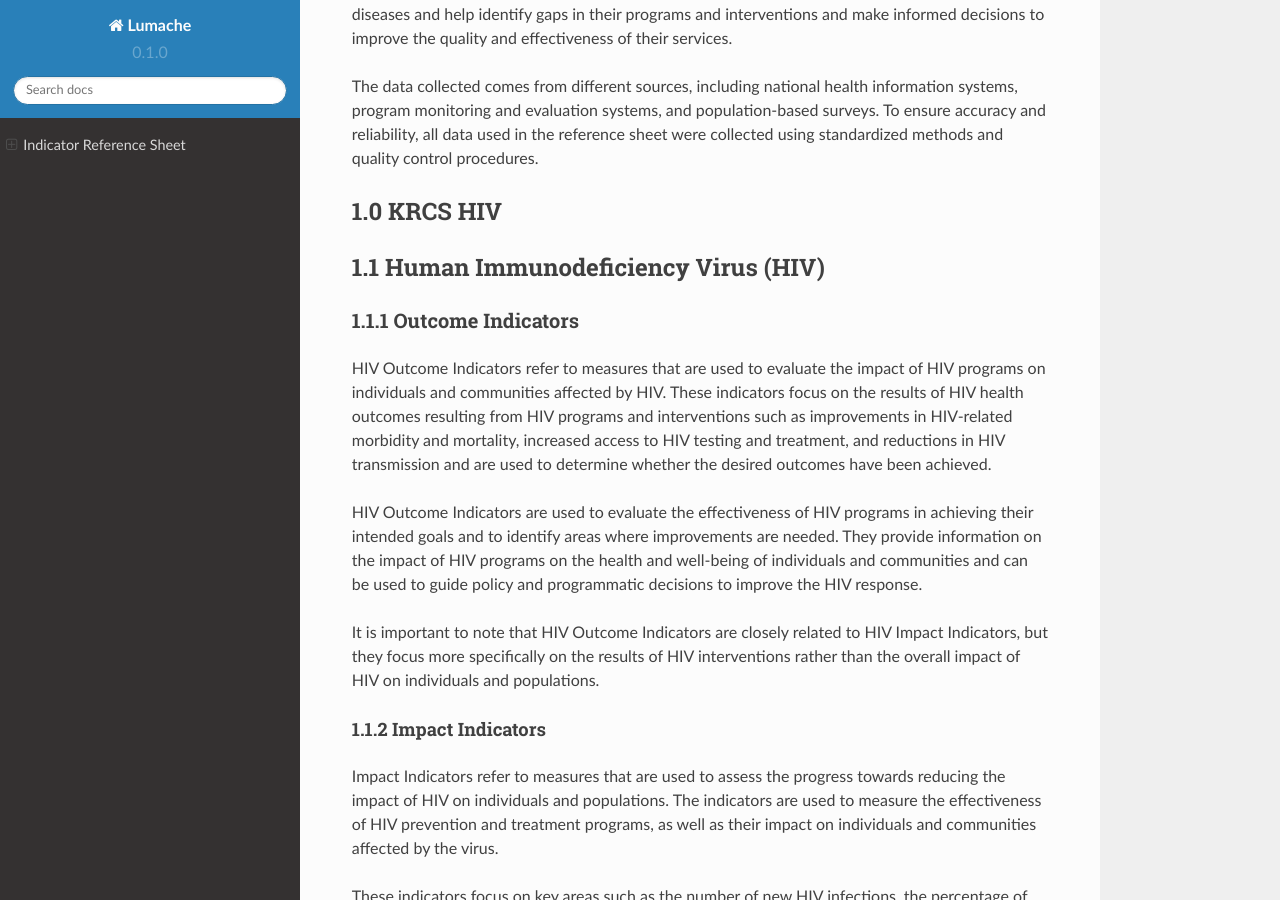
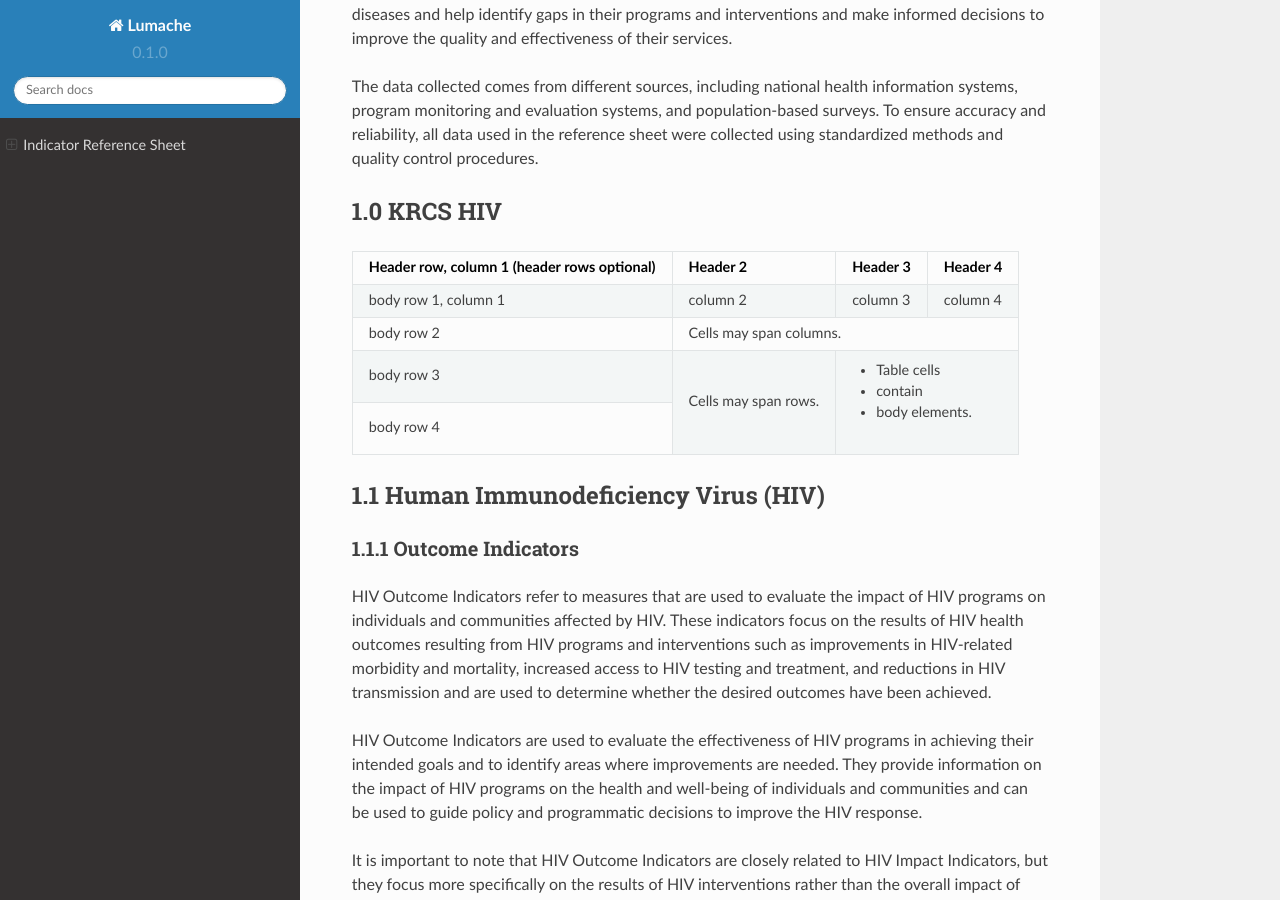
Before and after one commit to danielmaangi/kcmdashboard, a Sphinx documentation site: the page built from docs/source/index.rst, in a window 1280 px wide and 900 px high, scrolled down 1505 px. Built offline with Sphinx 7.4.7 and the Read the Docs theme 2.0.0, drawn with Linux system fonts in a browser that asks for light colours.

Commit message:
table test

```diff
--- a/docs/source/index.rst
+++ b/docs/source/index.rst
@@ -62,17 +62,19 @@
 ===============
 1.0 KRCS HIV
 ===============
-+------+------------------------+------------+----------+----------+
-| Code |Name |            |Description       |Type          | Frequency |
-+------+========================+============+==========+==========+
-|   HTS-3a⁽ᴹ⁾   | body row 1, column 1   | column 2   | column 3 | column 4 |
-+------+------------------------+------------+----------+----------+
-|      | body row 2             | Cells may span columns.          |
-+------+------------------------+------------+---------------------+
-|      | body row 3             | Cells may  | - Table cells       |
-+------+------------------------+ span rows. | - contain           |
-|      | body row 4             |            | - body elements.    |
-+------+------------------------+------------+---------------------+
+
++------------------------+------------+----------+----------+
+| Header row, column 1   | Header 2   | Header 3 | Header 4 |
+| (header rows optional) |            |          |          |
++========================+============+==========+==========+
+| body row 1, column 1   | column 2   | column 3 | column 4 |
++------------------------+------------+----------+----------+
+| body row 2             | Cells may span columns.          |
++------------------------+------------+---------------------+
+| body row 3             | Cells may  | - Table cells       |
++------------------------+ span rows. | - contain           |
+| body row 4             |            | - body elements.    |
++------------------------+------------+---------------------+
 
 
 
```
